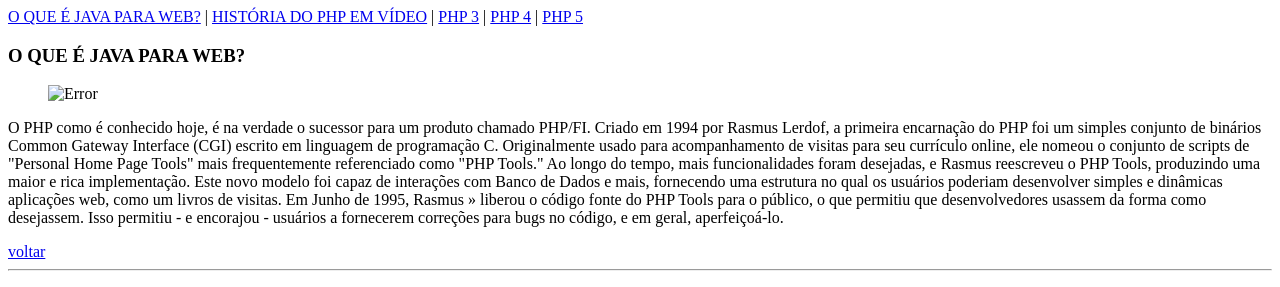
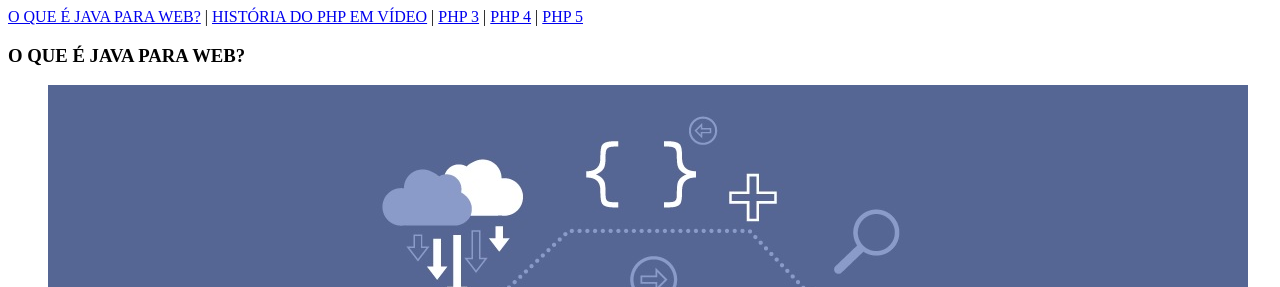
Before and after one commit to Brunochaves14/Atividade-4, a plain HTML site: page index.html in a window 1280 px wide. Shown: the top 287 px of the page. Drawn offline with Linux system fonts and the light colour scheme.

Commit message:
Update index.html

```diff
--- a/index.html
+++ b/index.html
@@ -15,11 +15,11 @@
 
     <P>
         <h3 id="O QUE É JAVA PARA WEB?"> O QUE É JAVA PARA WEB?</h3>
-        <figure>
-        <img src="phplogo.JPG" alt="Error " "style = width 150px">
+
+    </P>
+    <figure>
+        <img src="php logo.JPG" alt="Error " "style = width 150px">
         </figure>
-    </P>
-
     <p>O PHP como é conhecido hoje, é na verdade o sucessor para um produto chamado PHP/FI. Criado em 1994 por Rasmus
         Lerdof, a primeira encarnação do PHP foi um simples conjunto de binários Common Gateway Interface (CGI) escrito
         em linguagem de programação C. Originalmente usado para acompanhamento de visitas para seu currículo online, ele
```
